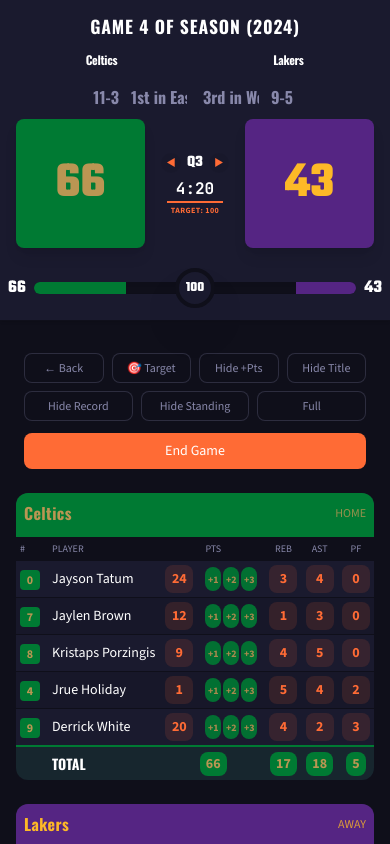
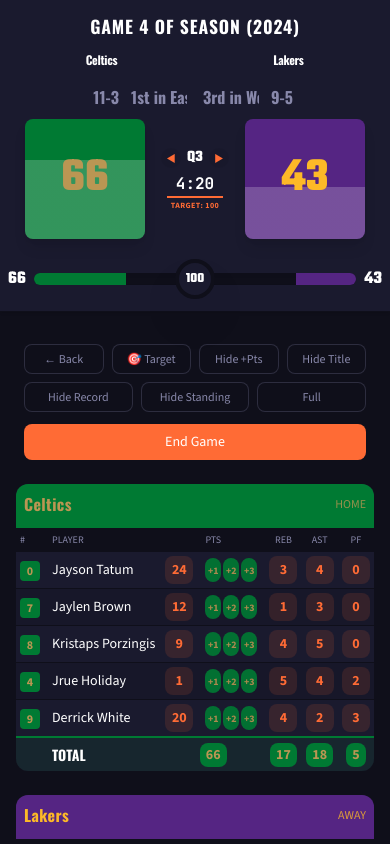
Before and after one commit to grayhaven7/scorebug, a React (Vite) app: page / in a window 390 px wide. Both pictures are taken after a click on the button "Resume Game". Shown: the top 844 px of the page. Built offline with nearby package versions, Linux system fonts and the light colour scheme.

Commit message:
Update GamePage layout to enhance responsiveness by adjusting team score box widths. Add progress light overlay to visually represent score progression towards target score for both home and away teams.

```diff
--- a/src/pages/GamePage.tsx
+++ b/src/pages/GamePage.tsx
@@ -461,9 +461,19 @@
           {/* Home Team Score */}
           <div
             ref={homeScoreBoxRef}
-            className="flex-1 max-w-[200px] xs:max-w-[250px] sm:max-w-[300px] md:max-w-[400px] aspect-square rounded-lg sm:rounded-2xl flex flex-col items-center justify-center relative overflow-hidden shadow-lg"
+            className="w-[120px] xs:w-[140px] sm:w-[180px] md:w-[220px] lg:w-[260px] xl:w-[300px] aspect-square rounded-lg sm:rounded-2xl flex flex-col items-center justify-center relative overflow-hidden shadow-lg"
             style={{ backgroundColor: homeTeam.primaryColor }}
           >
+            {/* Progress Light Overlay */}
+            {currentGame.targetScore && currentGame.targetScore > 0 && (
+              <div
+                className="absolute inset-0 pointer-events-none transition-all duration-500 ease-out"
+                style={{
+                  background: `linear-gradient(to top, rgba(255, 255, 255, 0.2) ${Math.min(100, (homeScore / currentGame.targetScore) * 100)}%, transparent ${Math.min(100, (homeScore / currentGame.targetScore) * 100)}%)`,
+                  zIndex: 5,
+                }}
+              />
+            )}
             <span
               className="font-black relative z-10 leading-none"
               style={{
@@ -532,9 +542,19 @@
           {/* Away Team Score */}
           <div
             ref={awayScoreBoxRef}
-            className="flex-1 max-w-[200px] xs:max-w-[250px] sm:max-w-[300px] md:max-w-[400px] aspect-square rounded-lg sm:rounded-2xl flex flex-col items-center justify-center relative overflow-hidden shadow-lg"
+            className="w-[120px] xs:w-[140px] sm:w-[180px] md:w-[220px] lg:w-[260px] xl:w-[300px] aspect-square rounded-lg sm:rounded-2xl flex flex-col items-center justify-center relative overflow-hidden shadow-lg"
             style={{ backgroundColor: awayTeam.primaryColor }}
           >
+            {/* Progress Light Overlay */}
+            {currentGame.targetScore && currentGame.targetScore > 0 && (
+              <div
+                className="absolute inset-0 pointer-events-none transition-all duration-500 ease-out"
+                style={{
+                  background: `linear-gradient(to top, rgba(255, 255, 255, 0.2) ${Math.min(100, (awayScore / currentGame.targetScore) * 100)}%, transparent ${Math.min(100, (awayScore / currentGame.targetScore) * 100)}%)`,
+                  zIndex: 5,
+                }}
+              />
+            )}
             <span
               className="font-black relative z-10 leading-none"
               style={{
```
